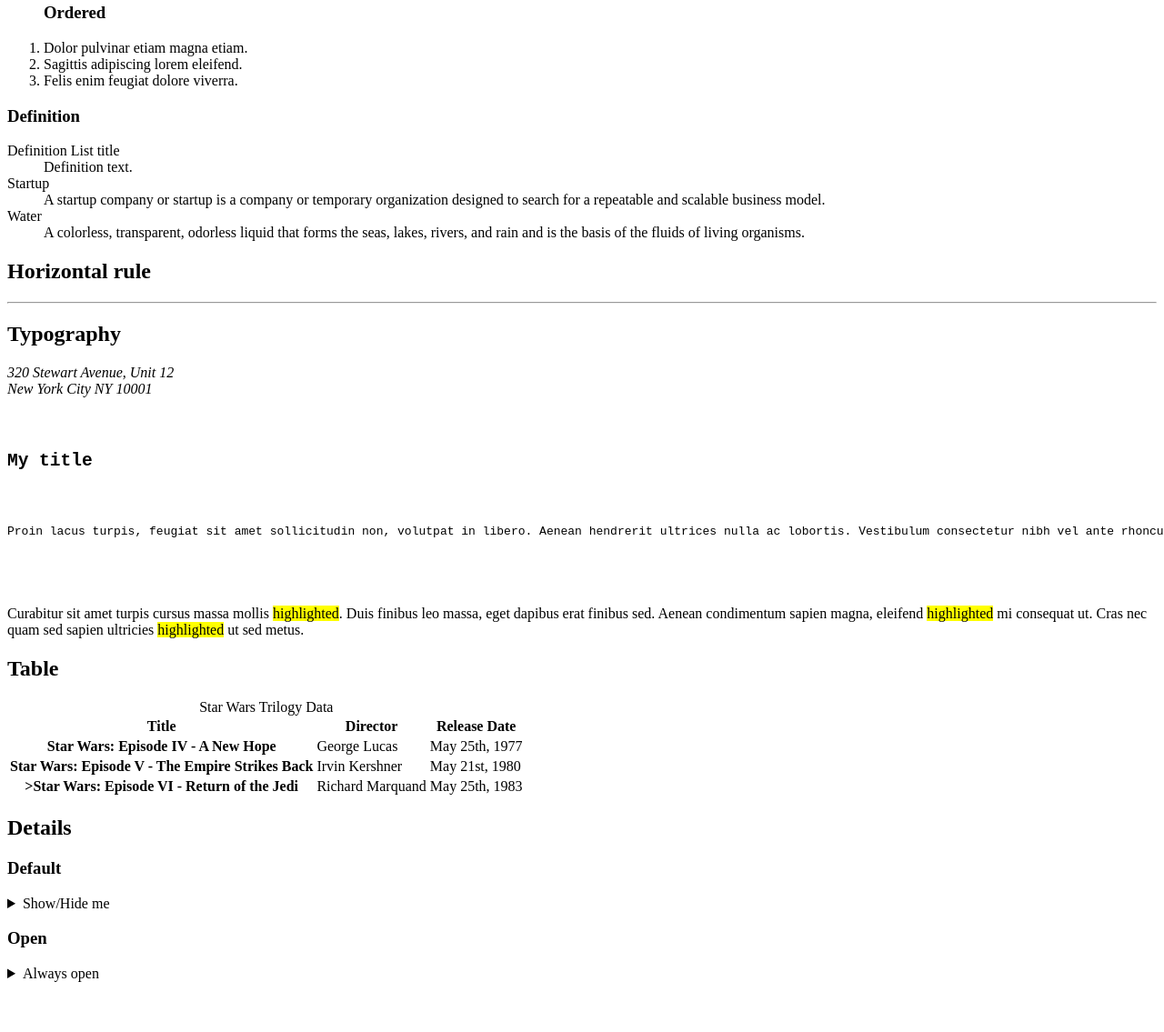
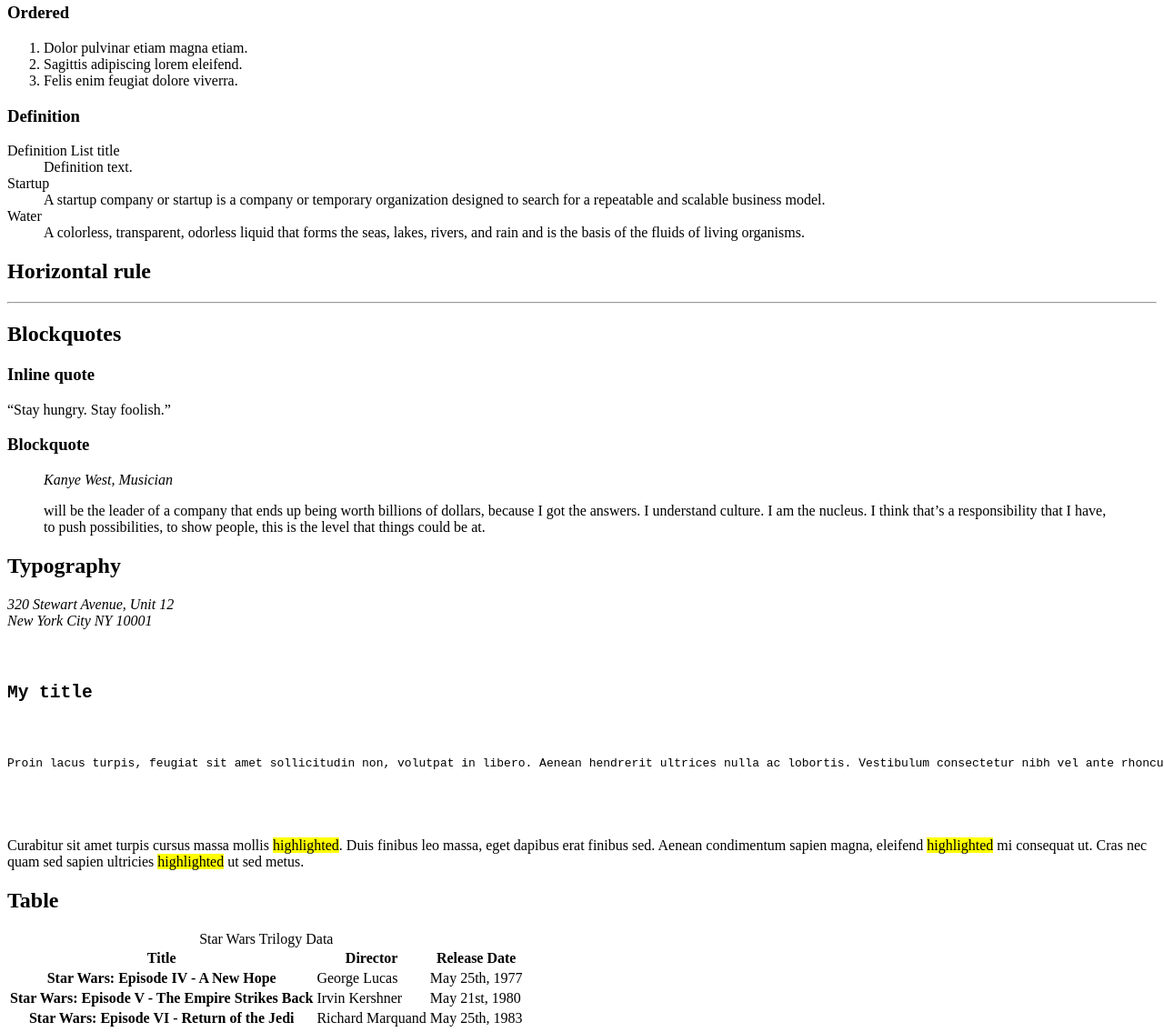
Before and after one commit to Pop2323/alx-frontend, a plain HTML site: page 0x00-html_advanced/34-styleguide.html in a window 1280 px wide. Shown: the part 663-1798 px from the top of the page at 91% size. Before the commit the page ends 1751 px from the top, so only its background shows below. Drawn offline with Linux system fonts and the light colour scheme.

Commit message:
Advanced HTML

```diff
--- a/0x00-html_advanced/34-styleguide.html
+++ b/0x00-html_advanced/34-styleguide.html
@@ -9,6 +9,7 @@
     <link rel="icon" type="image/png" href="./favicon.png">
 </head>
 <body>
+    <header></header>
     <main>
         <section>
         <header>
@@ -41,8 +42,8 @@
                 <li>Sagittis adipiscing lorem eleifend.</li>
                 <li>Felis enim feugiat dolore viverra.</li>
             </ul>
+            <h3>Ordered</h3>
             <ol>
-                        <h3>Ordered</h3>
                 <li>Dolor pulvinar etiam magna etiam.</li>
                 <li>Sagittis adipiscing lorem eleifend.</li>
                 <li>Felis enim feugiat dolore viverra.</li>
@@ -52,9 +53,11 @@
                 <dt>Definition List title</dt>
                 <dd>Definition text.</dd>
                 <dt>Startup</dt>
-                        <dd>A startup company or startup is a company or temporary organization designed to search for a repeatable and scalable business model.</dd>
+                <dd>A startup company or startup is a company or temporary organization designed to search for a repeatable and scalable
+                business model.</dd>
                 <dt>Water</dt>
-                        <dd>A colorless, transparent, odorless liquid that forms the seas, lakes, rivers, and rain and is the basis of the fluids of living organisms.</dd>
+                <dd>A colorless, transparent, odorless liquid that forms the seas, lakes, rivers, and rain and is the basis of the fluids of
+                living organisms.</dd>
             </dl>
         </div>
     </section>
@@ -65,6 +68,25 @@
         </header>
         <div>
             <hr>
+        </div>
+    </section>
+    <!-- Blockquotes -->
+    <section>
+        <header>
+            <h2>Blockquotes</h2>
+        </header>
+        <div>
+            <h3>Inline quote</h3>
+            <q>Stay hungry. Stay foolish.</q>
+        </div>
+        <div>
+            <h3>Blockquote</h3>
+            <blockquote>
+            <cite>Kanye West, Musician</cite>
+            <p>will be the leader of a company that ends up being worth billions of dollars, because I got the answers. I understand
+            culture. I am the nucleus. I think that’s a responsibility that I have, to push possibilities, to show people, this is
+            the level that things could be at.</p>
+        </blockquote>
         </div>
     </section>
             <!-- Typography -->
@@ -120,7 +142,7 @@
                             <td>May 21st, 1980</td>
                         </tr>
                         <tr>
-                            <th scope="row">>Star Wars: Episode VI - Return of the Jedi</th>
+                            <th scope="row">Star Wars: Episode VI - Return of the Jedi</th>
                             <td>Richard Marquand</td>
                             <td>May 25th, 1983</td>
                         </tr>
```
Also changed, not shown: 0x00-html_advanced/33-styleguide.html (+2 -2 lines). Lines whose indentation alone changed are shown as unchanged.
